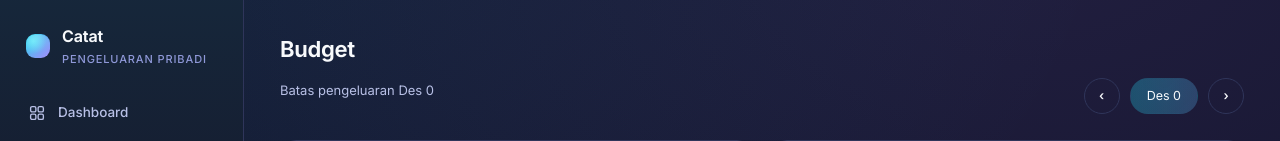
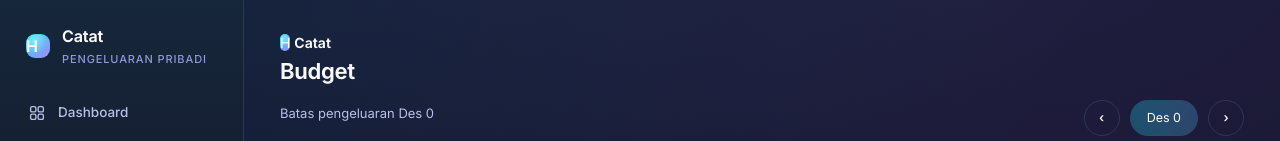
Before and after one commit to Heda312/expenses-tracker, a FastAPI app: template app/templates/budgets.html in a window 1280 px wide. Shown: the top 141 px of the page. Run offline with FastAPI, Linux system fonts and the light colour scheme; the template is opened without the code that fills it, so the values that code supplies are empty.

Commit message:
refactor: enhance base template structure and accessibility

```diff
--- a/app/templates/base.html
+++ b/app/templates/base.html
@@ -3,7 +3,10 @@
 <head>
   <meta charset="utf-8">
   <meta name="viewport" content="width=device-width, initial-scale=1">
-  <meta name="color-scheme" content="dark">
+    <meta name="color-scheme" content="dark">
+    <meta name="theme-color" content="#21133f">
+    <link rel="icon" type="image/svg+xml" href="/static/favicon.svg">
+    <link rel="apple-touch-icon" href="/static/favicon.svg">
   <title>{% block title %}{{ app_name }}{% endblock %}</title>
   <link rel="preconnect" href="https://fonts.googleapis.com">
   <link rel="preconnect" href="https://fonts.gstatic.com" crossorigin>
@@ -17,7 +20,7 @@
 <div class="shell">
   <aside class="sidebar">
     <div class="brand">
-      <span class="brand-mark"></span>
+      <span class="brand-mark" aria-hidden="true">H</span>
       <div class="brand-name">
         <span>{{ app_name }}</span>
         <span class="brand-sub">Pengeluaran Pribadi</span>
@@ -72,7 +75,13 @@
     </form>
   </aside>
 
-  <main class="main">
+   <main class="main">
+     <div class="page-decoration page-decoration-one" aria-hidden="true"></div>
+     <div class="page-decoration page-decoration-two" aria-hidden="true"></div>
+     <header class="mobile-brand" aria-label="Catat">
+       <span class="brand-mark" aria-hidden="true">H</span>
+       <strong>{{ app_name }}</strong>
+     </header>
     {% set flash_key = request.query_params.get('flash') %}
     {% if flash_key and flash_key in flash_messages %}
       {% set flash_kind, flash_text = flash_messages[flash_key] %}
```
